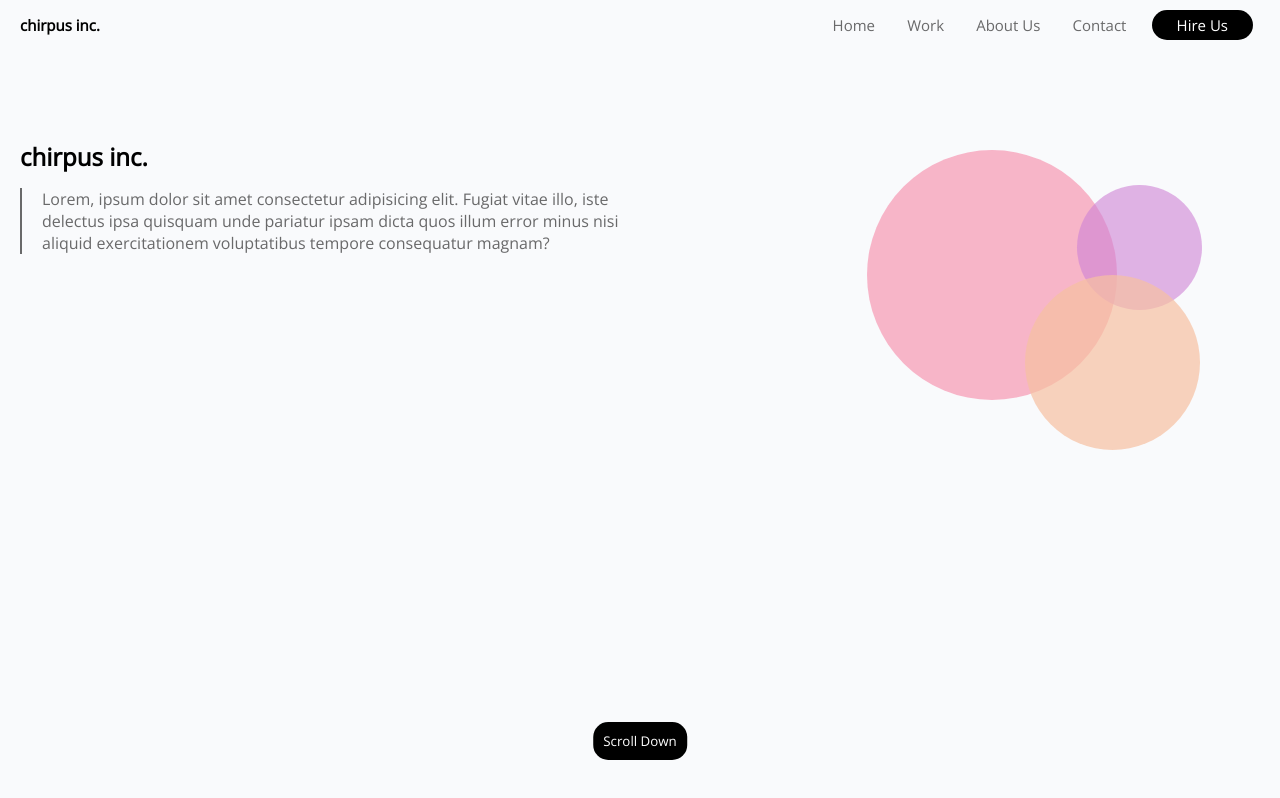
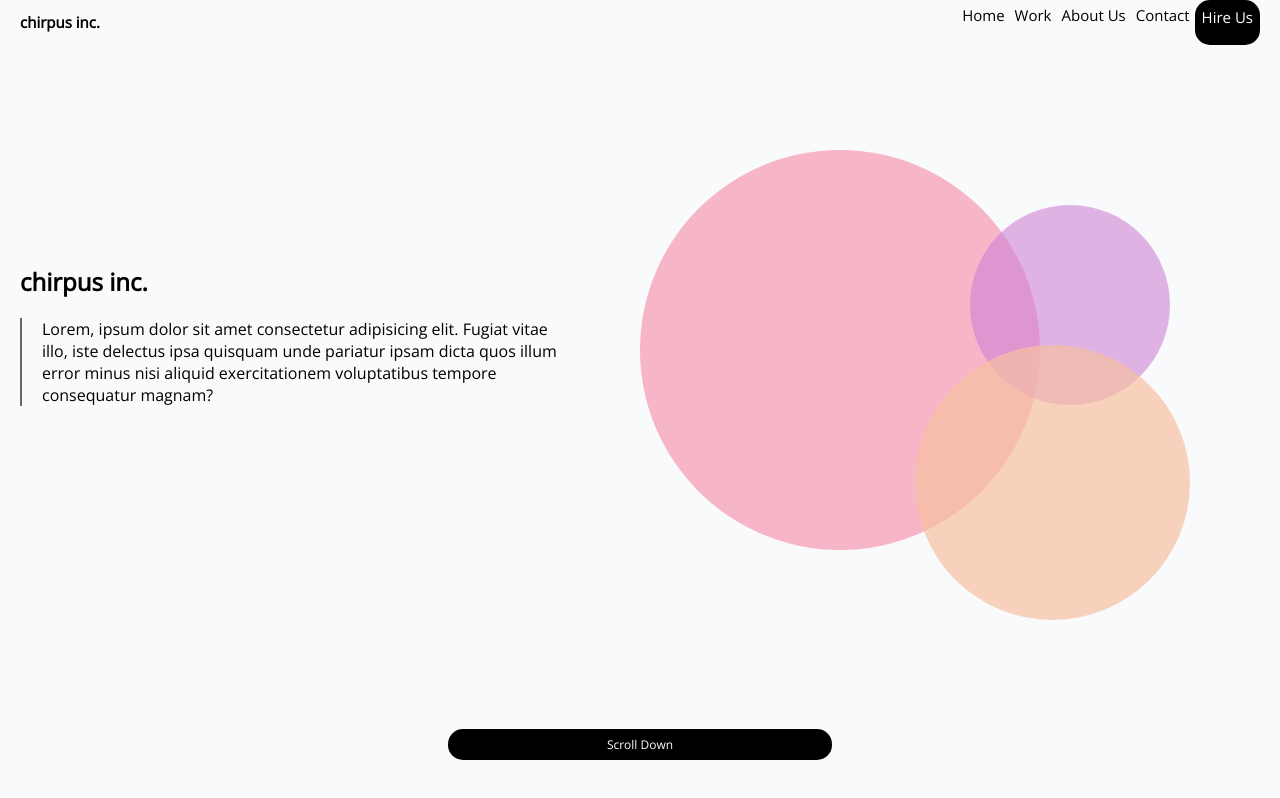
Before and after one commit to laurewallace/HTMLLabOne, a plain HTML site: page index.html in a window 1280 px wide. Drawn offline with nearby package versions, Linux system fonts and the light colour scheme.

Commit message:
initial commit

```diff
--- a/index.html
+++ b/index.html
@@ -1,9 +1,12 @@
 <!DOCTYPE html>
 <html>
+
 <head>
     <link href="https://fonts.googleapis.com/css?family=Open+Sans" rel="stylesheet">
     <link rel="stylesheet" href="styles.css">
+    <meta name="viewport" content="width=device-width, intial-scale=1">
 </head>
+
 <body>
     <header>
         <h2>chirpus inc.</h2>
@@ -14,18 +17,21 @@
             <a>Contact</a>
             <a class="hire">Hire Us</a>
         </nav>
-        <div class="clear"></div>
     </header>
+    <div class="main">
         <section class="left">
             <h1>chirpus inc.</h1>
-        <p>Lorem, ipsum dolor sit amet consectetur adipisicing elit. Fugiat vitae illo, iste delectus ipsa quisquam unde pariatur ipsam dicta quos illum error minus nisi aliquid exercitationem voluptatibus tempore consequatur magnam?</p>
+            <p>Lorem, ipsum dolor sit amet consectetur adipisicing elit. Fugiat vitae illo, iste delectus ipsa quisquam
+                unde pariatur ipsam dicta quos illum error minus nisi aliquid exercitationem voluptatibus tempore
+                consequatur magnam?</p>
         </section>
         <section class="right">
             <section class="pink"></section>
             <section class="purple"></section>
             <section class="orange"></section>
         </section>
-    <div class="cleartwo"></div>
+    </div>
     <button>Scroll Down</button>
 </body>
+
 </html>
--- a/styles.css
+++ b/styles.css
@@ -1,124 +1,168 @@
-body {
-    background-color: #f9fafc;
-}
-
 * {
-    padding: 0;
-    margin: 0;
     font-family: 'Open Sans', sans-serif;
 }
 
 body {
-    margin-left: 20px
-}
-
-/* header */
-
-header {
-    height: 50px;
+    background-color: #f9fafc;
+    margin: 0 20px;
 }
 
 h2 {
-    float: left;
-    position: relative;
-    top: 50%;
-    transform:translateY(-50%);
     font-size: 15px;
 }
 
-nav{
-    float: right;
-    position: relative;
-    top: 50%;
-    transform:translateY(-50%);
-    margin-right: 20px
+header {
+    display: flex;
+    flex-direction: column;
 }
 
-.clear {
-    clear: both;
+nav {
+    display: flex;
+    flex-direction: column;
+    font-size: 15px;
 }
 
 a {
-    color: #69696a;
-    padding: 0 7px;
-    margin: 0 7px;
-    font-size: 15px
+    padding: 5px;
 }
+
 .hire {
     background-color: black;
     color: white;
     border-radius: 15px;
-    border: hidden;
-    padding: 5px 25px;
-}
-
-/* left section */
-
-.left {
-    float: left;
-    width: 50%;
-    height: 500px;
-    margin-top: 75px
+    display: flex;
+    justify-content: center;
+    padding: 7px;
 }
 
 p {
-    color:#69696a;
     border-left: 2px solid #69696a;
-    padding-left: 20px;
+    padding: 0 20px;
 }
 
-h1 {
-    padding: 15px 0
+button {
+    background-color: black;
+    color: white;
+    border-radius: 15px;
+    display: flex;
+    justify-content: center;
+    padding: 7px;
+    width: 95%;
+    font-size: 12px;
+    border: hidden;
+    position: fixed;
+    bottom: 5%;
 }
 
-/* right section */
+@media only screen and (min-width: 550px) {
+    header, nav {
+        flex-direction: row;
+    }
 
-.right{
+    header {
+        justify-content: space-between;
+    }
+
+    nav {
+        justify-content: space-around
+    }
+
+    .hire {
+        padding:
+    }
+    button  {
+        width: 30%;
+        left: 50%;
+        transform: translateX(-50%)
+    }
+
+    .main {
+        display: flex;
+        flex-direction: column;
+    }
+
+    .right {
         position: relative;
-    right: 5%;
-    float: right;
-    width: 350px;
-    margin-top: 50px;
+        width: 551px;
         height: 500px;
     }
+
     .pink {
         background-color: rgba(247, 136, 167, 0.6);
-    height: 250px;
-    width: 250px;
+        height: 300px;
+        width: 300px;
         border-radius: 50%;
         position: absolute;
-    top: 10%;
+        top: 5px;
+        left: 50px
     }
 
     .purple {
         background-color: rgba(207, 130, 213, 0.6);
-    height: 125px;
-    width: 125px;
+        height: 170px;
+        width: 170px;
         border-radius: 50%;
         position: absolute;
-    top: 17%;
-    left: 60%
+        top: 50px;
+        right: 80px
     }
 
     .orange {
         background-color: rgba(247, 193, 162, 0.7);
-    height: 175px;
-    width: 175px;
+        height: 225px;
+        width: 225px;
         border-radius: 50%;
         position: absolute;
-    top: 35%;
-    left: 45%
+        top: 180px;
+        right: 90px;
+
 }
 
-/* bottom */
-button {
-    position: fixed;
-    bottom: 5%;
-    left: 50%;
-    transform:translateX(-50%);
-    background-color: black;
-    color: white;
-    border-radius: 15px;
-    border: hidden;
-    padding: 10px
+@media only screen and (min-width: 768px) {
+    .main {
+        flex-direction: row;
     }
+
+    .left {
+        width: 46%;
+        margin-top: 200px;
+    }
+
+    .right {
+        width: 600px;
+        height: 800px;
+        margin-top: 100px;
+
+    }
+
+    .pink {
+        background-color: rgba(247, 136, 167, 0.6);
+        height: 400px;
+        width: 400px;
+        border-radius: 50%;
+        position: absolute;
+        top: 5px;
+        left: 50px
+    }
+
+    .purple {
+        background-color: rgba(207, 130, 213, 0.6);
+        height: 200px;
+        width: 200px;
+        border-radius: 50%;
+        position: absolute;
+        top: 60px;
+        right: 20px
+    }
+
+    .orange {
+        background-color: rgba(247, 193, 162, 0.7);
+        height: 275px;
+        width: 275px;
+        border-radius: 50%;
+        position: absolute;
+        top: 200px;
+        right: 0px;
+    }
+
+}
```
Lines whose indentation alone changed are shown as unchanged.
